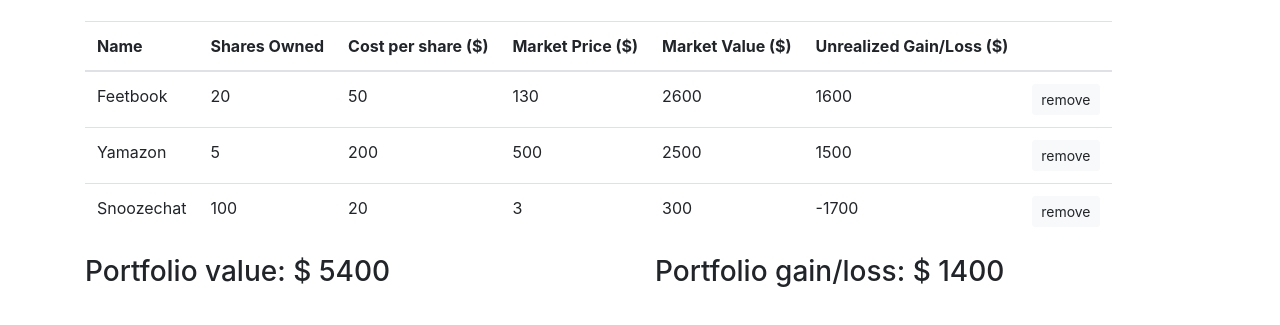
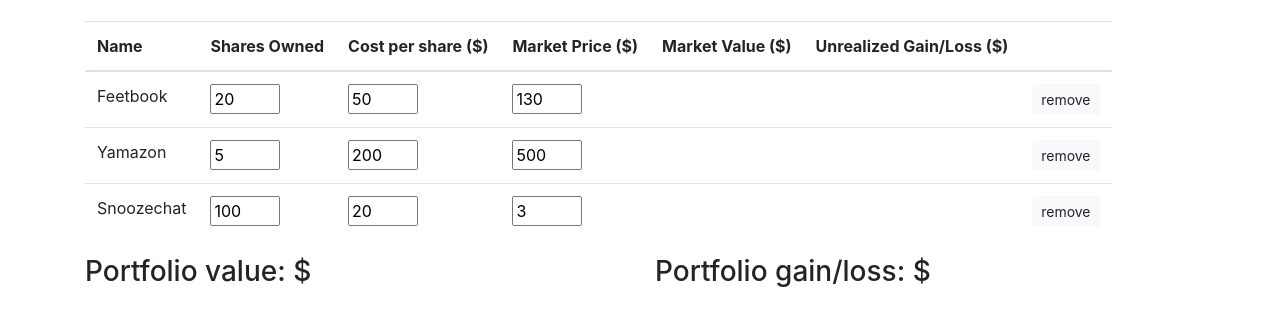
Before and after one commit to jones89-dan/practicalDOM, a plain HTML site: page index.html in a window 1280 px wide. Shown: the part 75-400 px from the top of the page. Drawn offline with nearby package versions, Linux system fonts and the light colour scheme.

Commit message:
Made share, cost, and market price editable

```diff
--- a/index.html
+++ b/index.html
@@ -29,27 +29,27 @@
             <tbody>
               <tr>
                 <td class="name">Feetbook</td>
-                <td class="shares">20</td>
-                <td class="cost">50</td>
-                <td class="marketPrice">130</td>
+                <td class="shares"><input type="number" value="20" /></td>
+                <td class="cost"><input type="number" value="50" /></td>
+                <td class="marketPrice"><input type="number" value="130" /></td>
                 <td class="marketValue"></td>
                 <td class="profit"></td>
                 <td><button class="btn btn-light btn-sm remove">remove</button></td>
               </tr>
               <tr>
                 <td class="name">Yamazon</td>
-                <td class="shares">5</td>
-                <td class="cost">200</td>
-                <td class="marketPrice">500</td>
+                <td class="shares"><input type="number" value="5" /></td>
+                <td class="cost"><input type="number" value="200" /></td>
+                <td class="marketPrice"><input type="number" value="500" /></td>
                 <td class="marketValue"></td>
                 <td class="profit"></td>
                 <td><button class="btn btn-light btn-sm remove">remove</button></td>
               </tr>
               <tr>
                 <td class="name">Snoozechat</td>
-                <td class="shares">100</td>
-                <td class="cost">20</td>
-                <td class="marketPrice">3</td>
+                <td class="shares"><input type="number" value="100" /></td>
+                <td class="cost"><input type="number" value="20" /></td>
+                <td class="marketPrice"><input type="number" value="3" /></td>
                 <td class="marketValue"></td>
                 <td class="profit"></td>
                 <td><button class="btn btn-light btn-sm remove">remove</button></td>
--- a/script.js
+++ b/script.js
@@ -40,6 +40,13 @@
 
   $(document).ready(function () {
     updatePortfolioValueAndProfit();
+
+    $('.btn.remove').on('click', function (event) {
+        $(this).closest('tr').remove();
+        // $(this).parent().parent().remove();
+        // The above also works
+        updatePortfolioValueAndProfit();
+    });
   });
 
   // Feetbook
--- a/style.css
+++ b/style.css
@@ -0,0 +1,3 @@
+input {
+    width: 70px;
+  }
```
